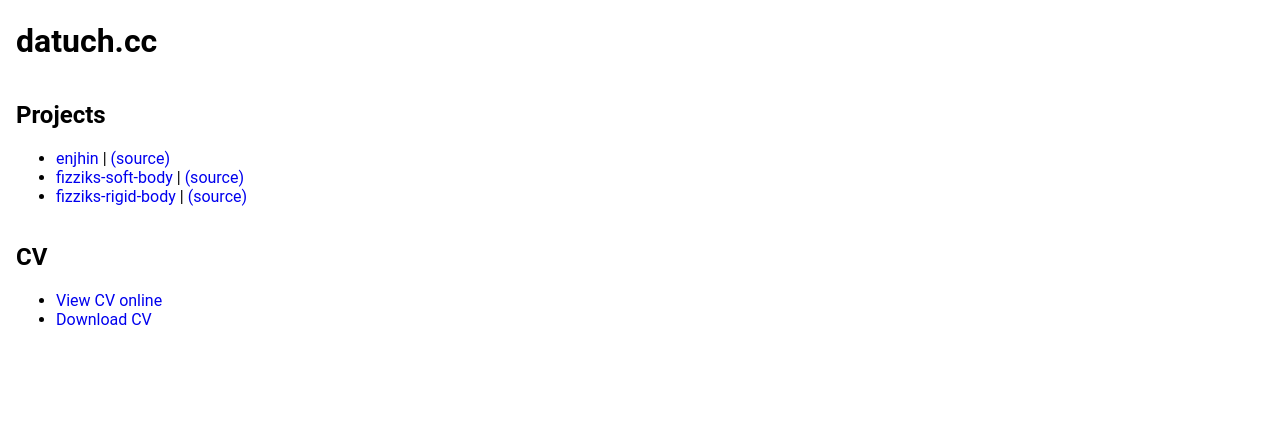
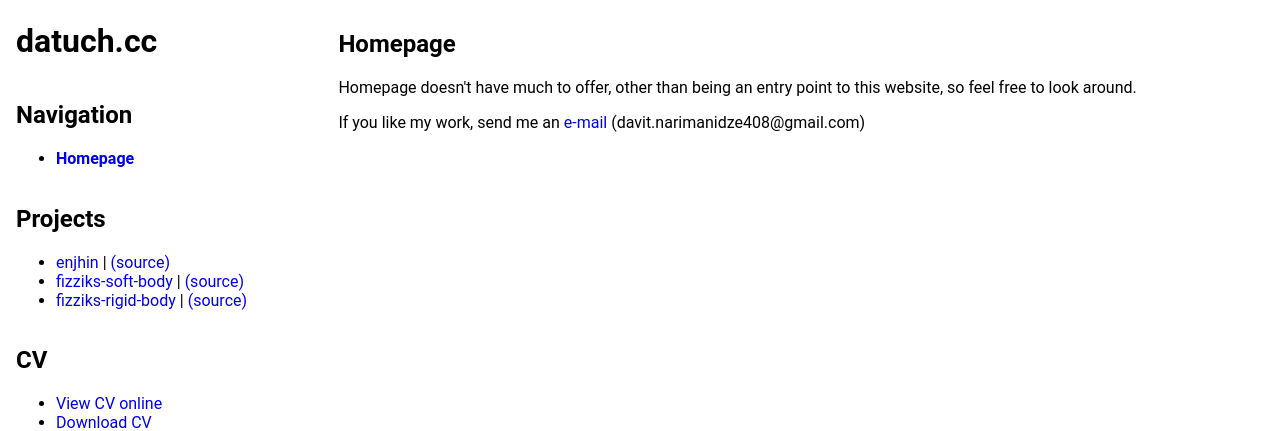
Before and after one commit to datuchela/datuch-cc, a Flask app: page / in a window 1280 px wide. Shown: the top 431 px of the page. Run offline with Flask 3, Linux system fonts and the light colour scheme.

Commit message:
add some content to homepage, show homepage link in nav

```diff
--- a/templates/base.html
+++ b/templates/base.html
@@ -17,7 +17,7 @@
 				<header>
 					<a class="logo" href="/" target="_self">datuch.cc</a>
 				</header>
-				<nav class="visually-hidden" aria-label="Main Navigation">
+				<nav aria-label="Main Navigation">
 					<h2>Navigation</h2>
 					<ul>
 
--- a/templates/index.html
+++ b/templates/index.html
@@ -3,4 +3,12 @@
 {% block title %}Homepage{% endblock %}
 
 {% block content %}
+<section class="enjhin-section">
+	<h1 class="">Homepage</h1>
+	<article>
+		<p>Homepage doesn't have much to offer, other than being an entry point to this website, so feel free to look around.</p>
+		<p>If you like my work, send me an <a href="mailto:davit.narimanidze408@gmail.com">e-mail</a> (davit.narimanidze408@gmail.com)</p>
+		<p class="visually-hidden">P.S. I tried my best to make this website accessible. I believe websites should be fully accessible to anyone no matter their disabilities, so if you think there's something lacking, and you would like to get it fixed, feel free to reach out.</p>
+	</article>
+</section>
 {% endblock %}
```
